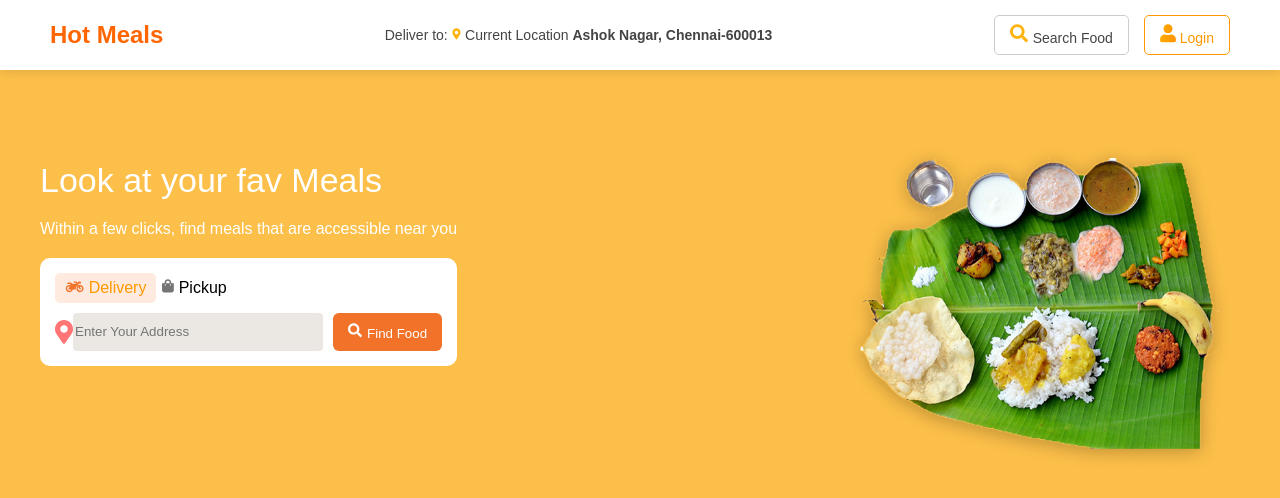
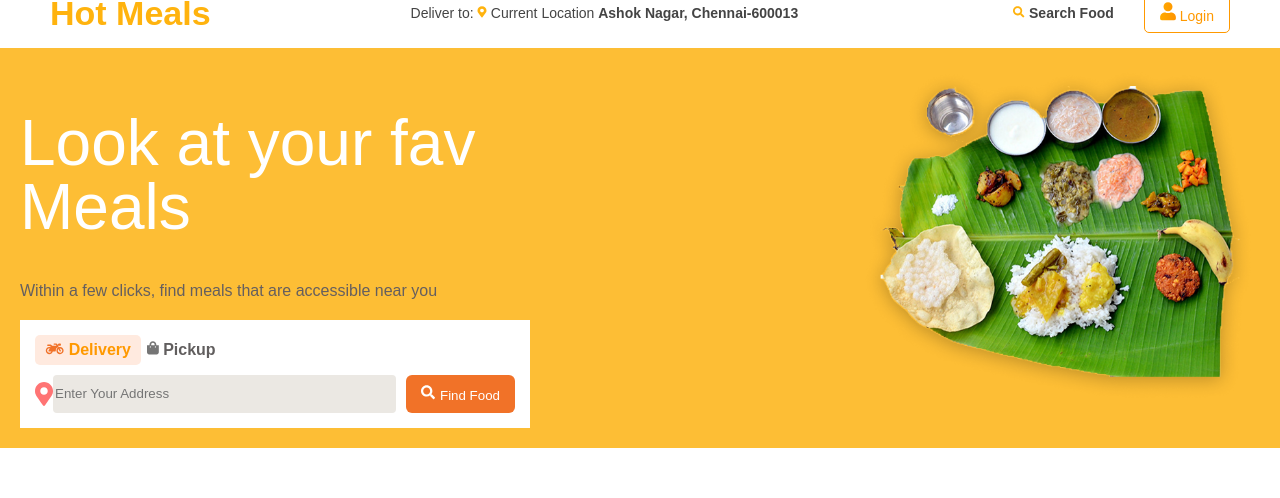
Before and after one commit to Narendhararul/code, a plain HTML site: page index.html in a window 1280 px wide. Drawn offline with Linux system fonts and the light colour scheme; a web font is replaced by a local one.

Commit message:
completed nav and header

```diff
--- a/index.html
+++ b/index.html
@@ -61,14 +61,18 @@
 <body>
   <!-- Navbar Section -->
   <nav class="nav-bar">
-    <div class="logo">Hot Meals</div>
+    <div class="logo">
+      Hot Meals
+    </div>
     <div class="location">
       Deliver to: <img src="assest/map-marker-alt.svg" alt="map"> <span>Current Location <strong>Ashok Nagar,
           Chennai-600013</strong></span>
     </div>
     <div class="nav-right">
-      <button class="search-btn"> <img src="assest/Search.svg" alt="search"> Search Food</button>
-      <button class="login-btn"> <img src="assest/user.svg" alt=""> Login</button>
+      <button class="search-btn">
+        <img src="assest/Search.svg" alt="search"> Search Food</button>
+      <button class="login-btn">
+        <img src="assest/user.svg"> Login</button>
     </div>
   </nav>
 
--- a/style.css
+++ b/style.css
@@ -64,7 +64,7 @@ body {
     font-family: Arial, sans-serif;
     margin: 0;
     padding: 0;
-    background-color: #fcbf49;
+
 }
 
 /* Navbar Styles */
@@ -74,14 +74,14 @@ body {
     align-items: center;
     background-color: white;
     padding: 15px 50px;
-    box-shadow: 0 2px 10px rgba(0, 0, 0, 0.1);
+    margin-top: -22px;
 }
 
 .logo {
     font-family: Qwigley, sans-serif;
-    font-size: 24px;
+    font-size: 34px;
     font-weight: bold;
-    color: #ff6600;
+    color: #FFB30E;
 }
 
 .location {
@@ -110,7 +110,11 @@ body {
 .search-btn {
     background: none;
     color: #444;
-    border: 1px solid #ccc;
+    font-weight: bold;
+}
+
+.search-btn img {
+    width: 12px;
 }
 
 .login-btn {
@@ -122,11 +126,12 @@ body {
 
 /* Header Section */
 .header {
+    background-color: #FDBE35;
     display: flex;
     justify-content: space-between;
-    max-width: 1200px;
-    margin: 50px auto;
+    margin: auto;
     padding: 20px;
+
 }
 
 .header-content {
@@ -138,7 +143,7 @@ body {
 h1 {
     font-family: Qwigley, sans-serif;
     display: flex;
-    font-size: 34px;
+    font-size: 64px;
     line-height: 100%;
     font-weight: lighter;
     color: white;
@@ -146,6 +151,7 @@ h1 {
 
 p {
     font-family: source-sans-pro, sans-serif;
+    color: #655f5f;
     display: flex;
     font-size: 16px;
     margin-bottom: 20px;
@@ -154,10 +160,9 @@ p {
 /* Search Box */
 .search-box {
     background: white;
-    padding: 15px;
-    border-radius: 10px;
+    padding: 15px ;
     display: flex;
-    flex-direction: column;
+    flex-direction:column;
     gap: 10px;
 }
 
@@ -168,6 +173,7 @@ p {
 
 .delivery {
     padding: 6px 10px;
+    font-weight: bold;
     border: none;
     border-radius: 5px;
     cursor: pointer;
@@ -186,6 +192,8 @@ p {
 .pickup {
     align-items: center;
     font-size: 16px;
+    font-weight: bold;
+    color: #615e5e;
     background-color: white;
     border: none;
 }
```
